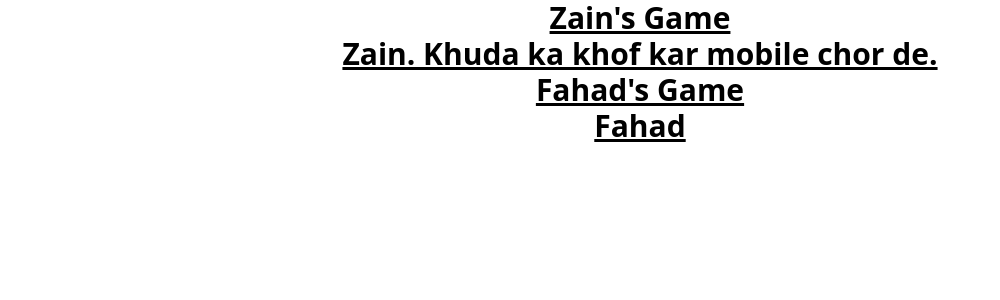
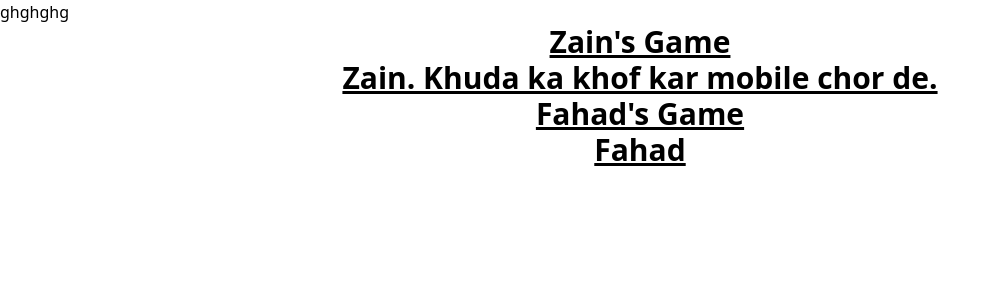
Before and after one commit to bilawal506/portfolio, a Next.js app in the folder my-app/: page / in a window 1280 px wide. Shown: the top 300 px of the page, without its empty margins (0-1000 px from the left). Built offline with nearby package versions, Linux system fonts and the light colour scheme.

Commit message:
changes by fahad

```diff
--- a/my-app/app/page.js
+++ b/my-app/app/page.js
@@ -3,7 +3,7 @@ import Fahad from "@/components/Fahad";
 import  Zain  from "@/components/Zain";
 export default function Home() {
   return (
-    <>
+    <> <p>ghghghg</p>
     <div>
       <h1 className="text-3xl font-bold underline text-center">Zain's Game</h1>
       <Zain />
```
